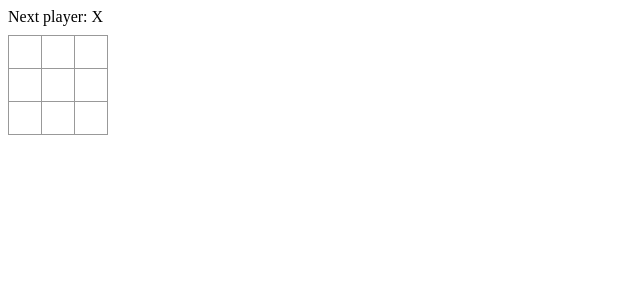
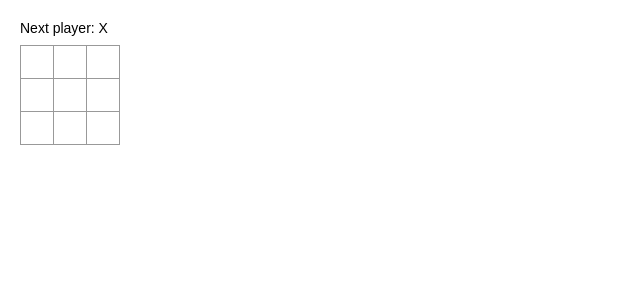
Before and after one commit to Partyschaum/react-tic-tac-toe, a React (Create React App) app: page / in a window 1280 px wide. Shown: the top 300 px of the page, without its empty margins (0-640 px from the left). Built offline with nearby package versions, Linux system fonts and the light colour scheme.

Commit message:
Make Square component stateful

```diff
--- a/src/components/Square.tsx
+++ b/src/components/Square.tsx
@@ -1,9 +1,30 @@
 import * as React from 'react';
+
+import { PLAYER_ONE, EMPTY_FIELD, FIELD } from '../constants';
 
 import './Square.css';
 
-function Square() {
-  return <button className="square" />;
+export interface Props { };
+
+export interface State {
+  field: FIELD;
+};
+
+class Square extends React.Component<Props, State> {
+  constructor() {
+    super();
+    this.state = {
+      field: EMPTY_FIELD,
+    };
+  }
+
+  render() {
+    return (
+      <button className="square" onClick={() => this.setState({ field: PLAYER_ONE })}>
+        {this.state.field}
+      </button >
+    );
+  }
 }
 
 export default Square;
--- a/src/constants/index.tsx
+++ b/src/constants/index.tsx
@@ -3,3 +3,14 @@
 
 export const DECREMENT_ENTHUSIASM = 'DECREMENT_ENTHUSIASM';
 export type DECREMENT_ENTHUSIASM = typeof DECREMENT_ENTHUSIASM;
+
+export const PLAYER_ONE = 'X';
+export type PLAYER_ONE = typeof PLAYER_ONE;
+
+export const PLAYER_TWO = 'O';
+export type PLAYER_TWO = typeof PLAYER_TWO;
+
+export const EMPTY_FIELD = '';
+export type EMPTY_FIELD = typeof EMPTY_FIELD;
+
+export type FIELD = PLAYER_ONE | PLAYER_TWO | EMPTY_FIELD;
--- a/src/index.tsx
+++ b/src/index.tsx
@@ -3,6 +3,8 @@
 
 import Game from './components/Game';
 
+import './index.css';
+
 ReactDOM.render(
   <Game />,
   document.getElementById('root') as HTMLElement
```
